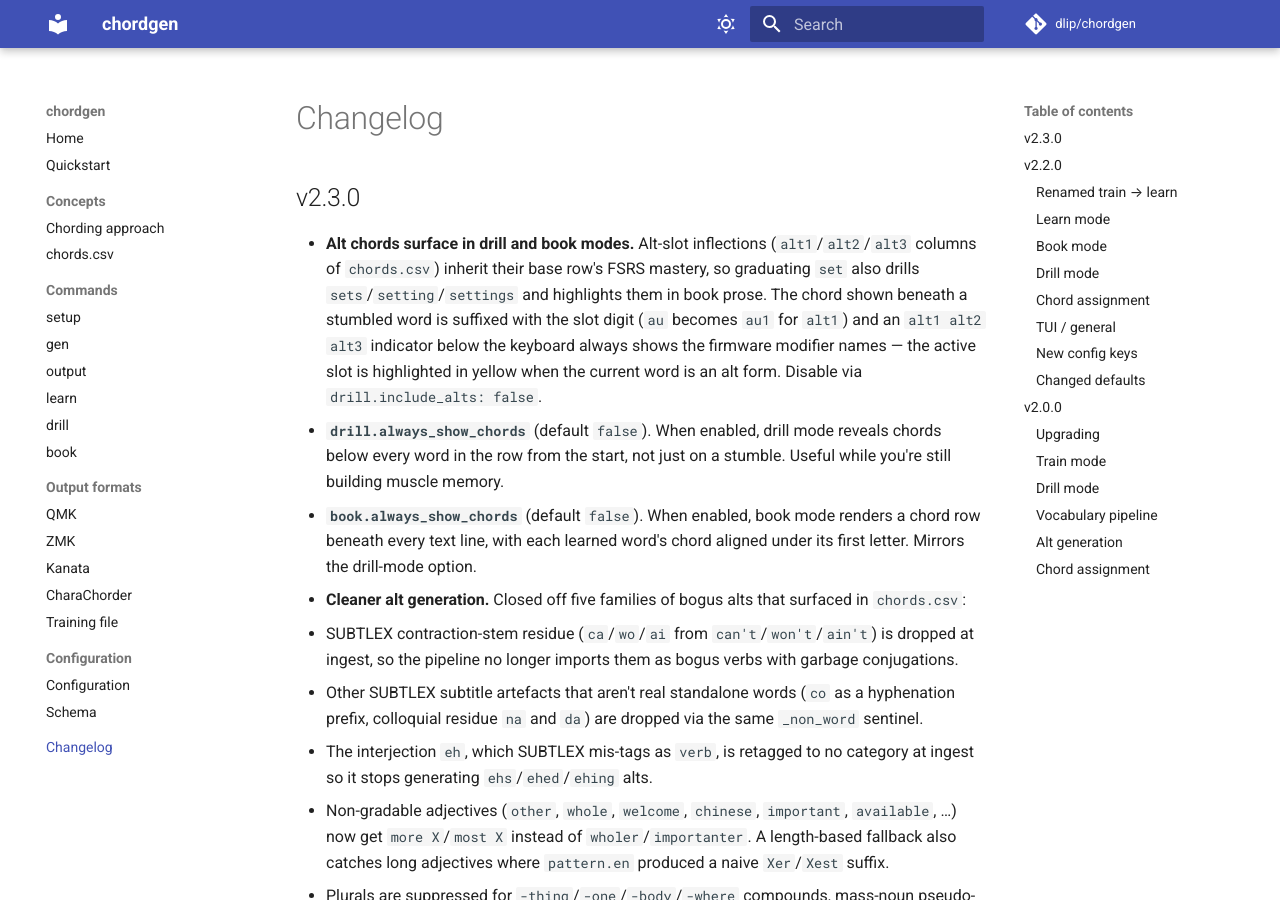
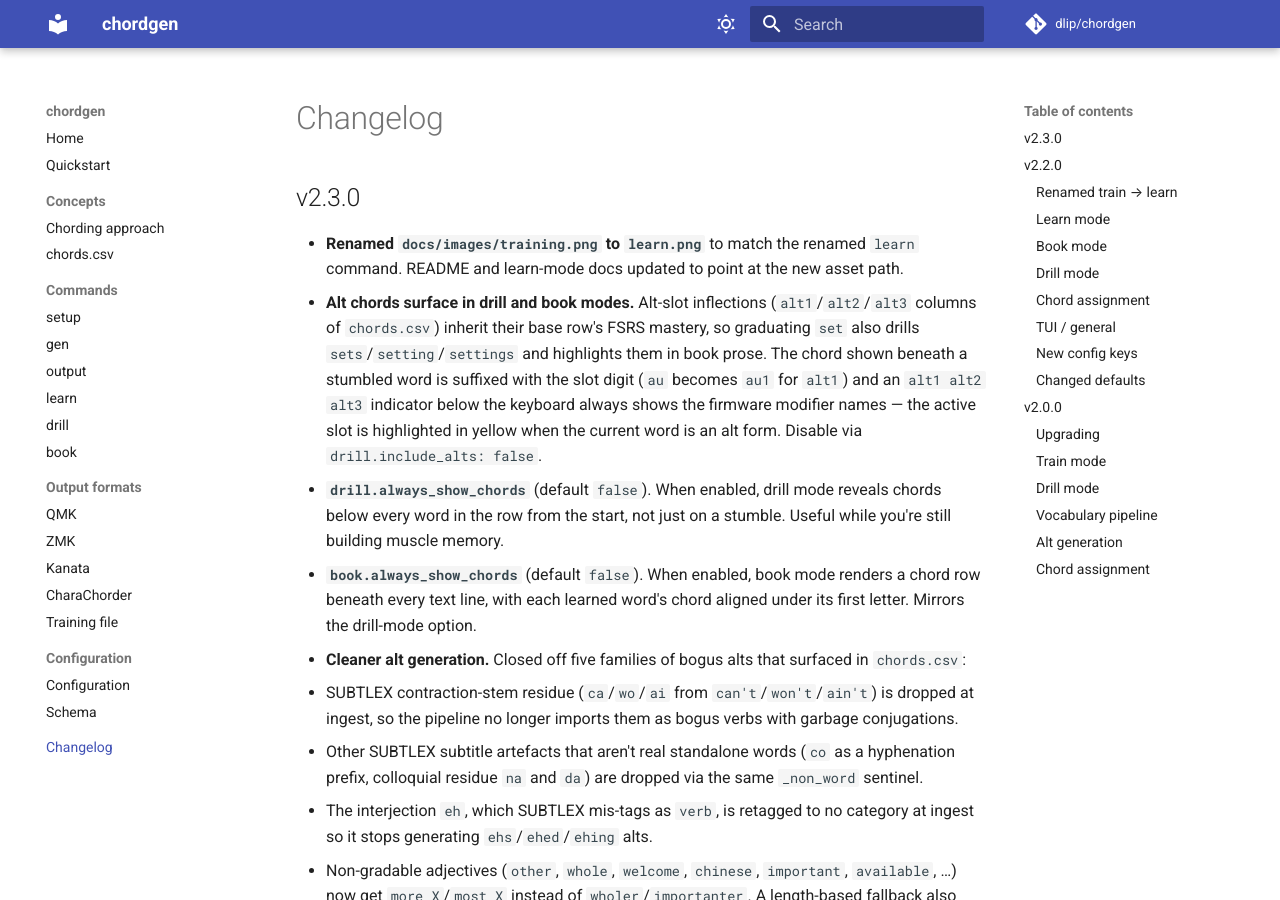
Before and after one commit to dlip/chordgen, an MkDocs documentation site: the page built from docs/changelog.md, in a window 1280 px wide and 900 px high. Built offline with MkDocs 1.6.1 and Material for MkDocs 9.7.7, drawn with Linux system fonts in a browser that asks for light colours; comment, search, counter and statistics services are not loaded.

Commit message:
Rename training.png to learn.png

```diff
--- a/docs/changelog.md
+++ b/docs/changelog.md
@@ -2,6 +2,9 @@
 
 ## v2.3.0
 
+- **Renamed `docs/images/training.png` to `learn.png`** to match
+  the renamed `learn` command. README and learn-mode docs updated
+  to point at the new asset path.
 - **Alt chords surface in drill and book modes.** Alt-slot
   inflections (`alt1`/`alt2`/`alt3` columns of `chords.csv`)
   inherit their base row's FSRS mastery, so graduating `set` also
```
Also changed, not shown: README.md (+1 -1 lines), docs/commands/learn.md (+1 -1 lines), docs/images/learn.png (added), docs/images/training.png (deleted).
